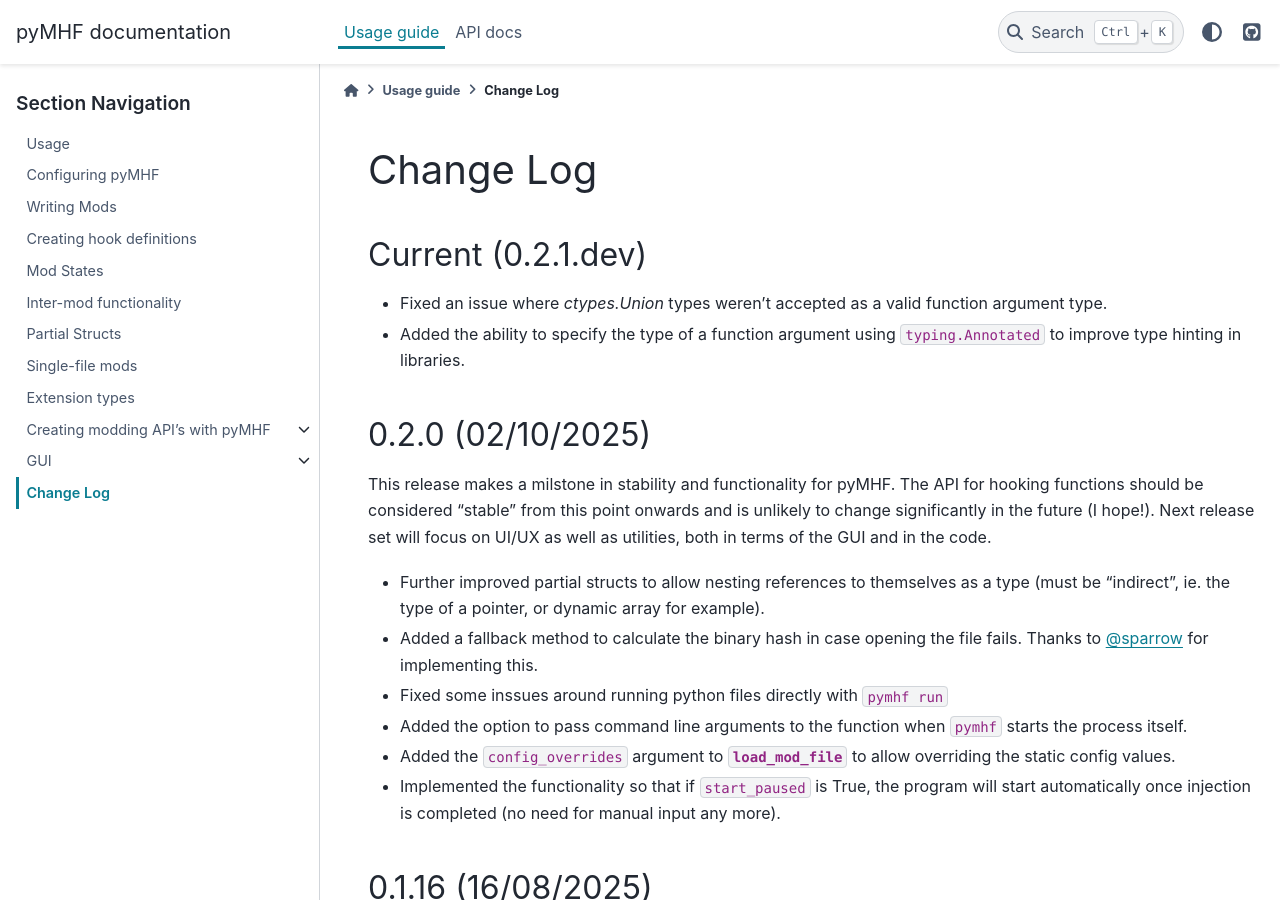
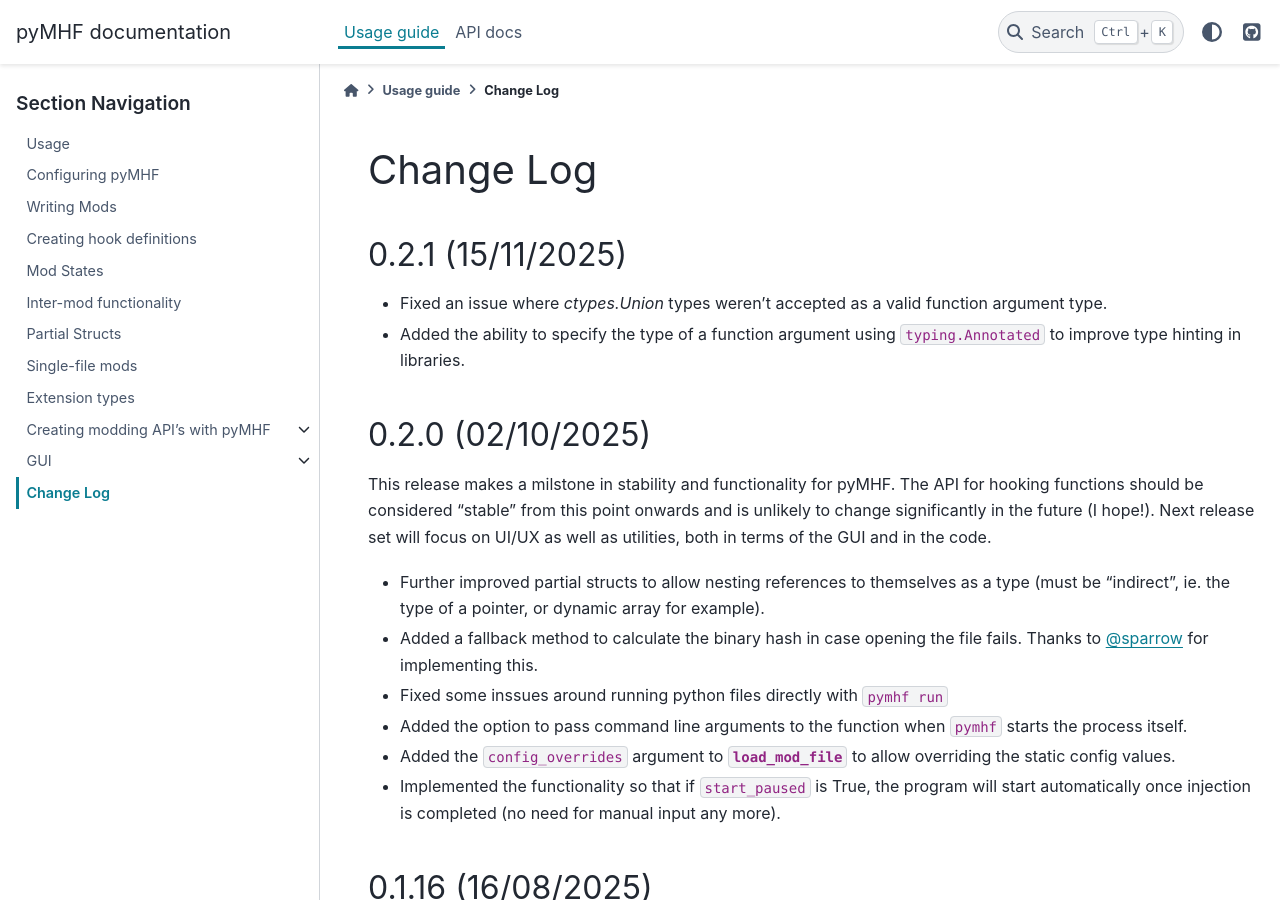
Before and after one commit to monkeyman192/pyMHF, a Sphinx documentation site: the page built from docs/docs/change_log.rst, in a window 1280 px wide and 900 px high. Built offline with Sphinx 7.4.7 and the PyData theme 0.15.4, drawn with Linux system fonts in a browser that asks for light colours; pages that are not in the unit, such as notebooks, are missing from menus.

Commit message:
Bump version in change log

```diff
--- a/docs/docs/change_log.rst
+++ b/docs/docs/change_log.rst
@@ -1,14 +1,14 @@
 Change Log
 ==========
 
-Current (0.2.1.dev)
--------------------
+0.2.1 (15/11/2025)
+------------------
 
 - Fixed an issue where `ctypes.Union` types weren't accepted as a valid function argument type.
 - Added the ability to specify the type of a function argument using ``typing.Annotated`` to improve type hinting in libraries.
 
 0.2.0 (02/10/2025)
---------------------
+------------------
 
 This release makes a milstone in stability and functionality for pyMHF.
 The API for hooking functions should be considered "stable" from this point onwards and is unlikely to change significantly in the future (I hope!).
```
